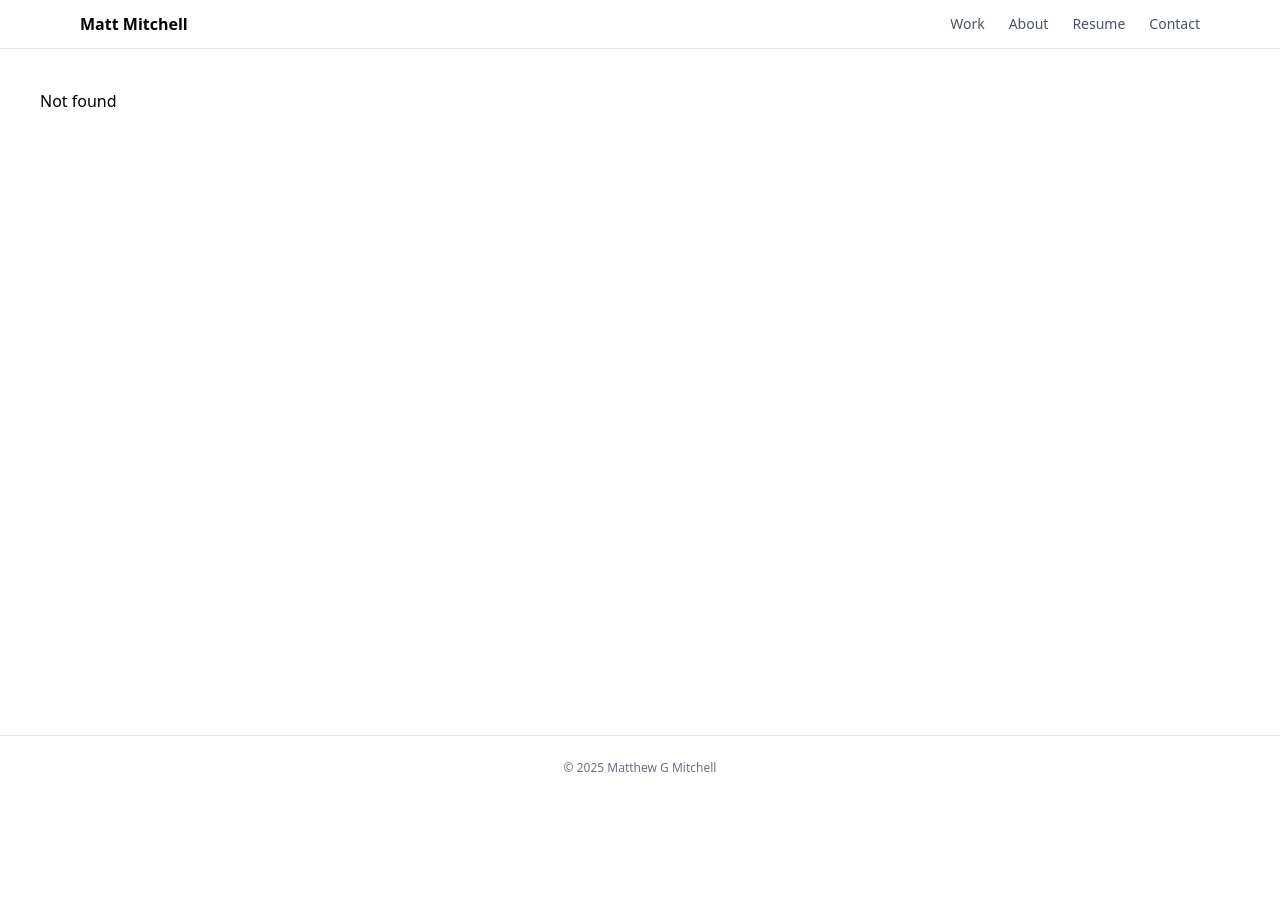
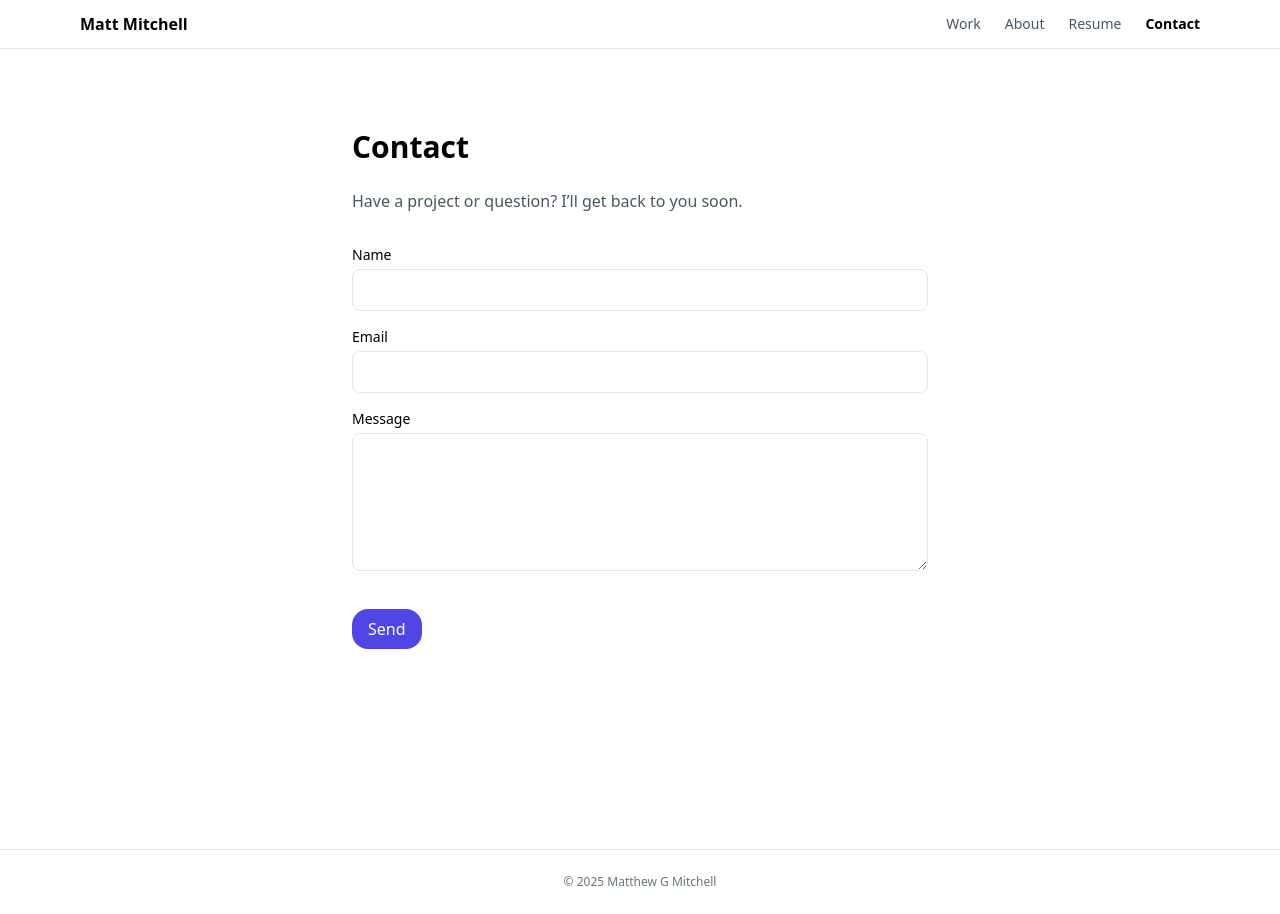
Before and after one commit to mattmitchell100/portfolio-2025, a React (Vite) app: page /contact in a window 1280 px wide. Before the commit this address had no page. Before the commit the page ends 800 px from the top, so only its background shows below. Built offline with nearby package versions, Linux system fonts and the light colour scheme; no server answers.

Commit message:
adding contact page

```diff
--- a/index.html
+++ b/index.html
@@ -8,5 +8,10 @@
   <body>
     <div id="root"></div>
     <script type="module" src="/src/main.jsx"></script>
+    <script
+      src="https://challenges.cloudflare.com/turnstile/v0/api.js"
+      async
+      defer
+    ></script>
   </body>
 </html>
--- a/src/App.jsx
+++ b/src/App.jsx
@@ -6,6 +6,7 @@ import Work from './pages/Work.jsx'
 import CaseStudy from './pages/CaseStudy.jsx'
 import About from './pages/About.jsx'
 import Resume from './pages/Resume.jsx'
+import Contact from './pages/Contact.jsx'
 
 export default function App() {
   return (
@@ -17,6 +18,7 @@ export default function App() {
           <Route path="/case/:slug" element={<CaseStudy />} />
           <Route path="/about" element={<About />} />
           <Route path="/resume" element={<Resume />} />
+          <Route path="/contact" element={<Contact />} />
           <Route path="*" element={<div className="p-10">Not found</div>} />
         </Route>
       </Routes>
--- a/src/components/Layout.jsx
+++ b/src/components/Layout.jsx
@@ -11,7 +11,7 @@ export default function Layout() {
             <NavLink to="/work" className={({isActive}) => isActive ? 'font-semibold' : 'text-gray-600 hover:text-gray-900'}>Work</NavLink>
             <NavLink to="/about" className={({isActive}) => isActive ? 'font-semibold' : 'text-gray-600 hover:text-gray-900'}>About</NavLink>
             <NavLink to="/resume" className={({isActive}) => isActive ? 'font-semibold' : 'text-gray-600 hover:text-gray-900'}>Resume</NavLink>
-            <a href="mailto:mattgmitch@gmail.com" className="text-gray-600 hover:text-gray-900">Contact</a>
+            <NavLink to="/contact" className={({isActive}) => isActive ? 'font-semibold' : 'text-gray-600 hover:text-gray-900'}>Contact</NavLink>
           </nav>
         </div>
       </header>
--- /dev/null
+++ b/src/pages/Contact.jsx
@@ -0,0 +1,75 @@
+import React, { useState } from 'react'
+
+export default function Contact() {
+  const [status, setStatus] = useState({ ok: null, msg: '' })
+
+  async function onSubmit(e) {
+    e.preventDefault()
+    const fd = new FormData(e.currentTarget)
+
+    // Honeypot: block bots that fill hidden field
+    if (fd.get('company')) {
+      setStatus({ ok: false, msg: 'Blocked.' })
+      return
+    }
+
+    const res = await fetch('/api/contact', {
+      method: 'POST',
+      headers: { 'Content-Type': 'application/json' },
+      body: JSON.stringify({
+        name: fd.get('name'),
+        email: fd.get('email'),
+        message: fd.get('message'),
+        // pass Turnstile response if you wire it up (optional)
+        // token: fd.get('cf-turnstile-response')
+      })
+    })
+    const data = await res.json()
+    setStatus({ ok: res.ok, msg: data.message || (res.ok ? 'Sent!' : 'Failed to send') })
+    if (res.ok) e.currentTarget.reset()
+  }
+
+  return (
+    <div className="min-h-screen bg-white py-20 px-6">
+      <div className="max-w-xl mx-auto">
+        <h1 className="text-3xl font-bold mb-6">Contact</h1>
+        <p className="text-gray-600 mb-8">Have a project or question? I’ll get back to you soon.</p>
+
+        <form onSubmit={onSubmit} className="space-y-4">
+          {/* Honeypot field (hidden from users) */}
+          <div className="hidden">
+            <label>Company
+              <input name="company" type="text" autoComplete="off" />
+            </label>
+          </div>
+
+          <div>
+            <label className="block text-sm font-medium mb-1">Name</label>
+            <input name="name" required className="w-full border rounded-lg px-3 py-2" />
+          </div>
+
+          <div>
+            <label className="block text-sm font-medium mb-1">Email</label>
+            <input name="email" type="email" required className="w-full border rounded-lg px-3 py-2" />
+          </div>
+
+          <div>
+            <label className="block text-sm font-medium mb-1">Message</label>
+            <textarea name="message" rows="5" required className="w-full border rounded-lg px-3 py-2" />
+          </div>
+
+          <div className="cf-turnstile" data-sitekey={import.meta.env.VITE_TURNSTILE_SITE_KEY}></div>
+
+
+          <button className="rounded-2xl px-4 py-2 bg-indigo-600 text-white hover:bg-indigo-700">Send</button>
+
+          {status.msg && (
+            <div className={`text-sm mt-2 ${status.ok ? 'text-green-600' : 'text-red-600'}`}>
+              {status.msg}
+            </div>
+          )}
+        </form>
+      </div>
+    </div>
+  )
+}
--- a/src/pages/Home.jsx
+++ b/src/pages/Home.jsx
@@ -19,12 +19,12 @@ export default function Home() {
           Lead UX Designer with 18+ years crafting user-centered, responsive, and impactful digital experiences.
         </motion.p>
         <div className="flex gap-4">
-          <a href="#" className="inline-flex items-center gap-2 rounded-2xl px-4 py-2 bg-white text-indigo-600 font-medium hover:bg-gray-100">
+          <Link to="/resume" className="inline-flex items-center gap-2 rounded-2xl px-4 py-2 bg-white text-indigo-600 font-medium hover:bg-gray-100">
             <FileText size={18}/> View Resume
-          </a>
-          <a href="mailto:mattgmitch@gmail.com" className="inline-flex items-center gap-2 rounded-2xl px-4 py-2 bg-indigo-700 hover:bg-indigo-800 text-white">
-            <Mail size={18}/> Contact Me
-          </a>
+          </Link>
+          <Link to="/contact" className="inline-flex items-center gap-2 rounded-2xl px-4 py-2 bg-indigo-700 hover:bg-indigo-800 text-white">
+            <FileText size={18}/> Contact Me
+          </Link>
         </div>
       </section>
 
```
Also changed, not shown: api/contact.js (added, +60 -0 lines).
